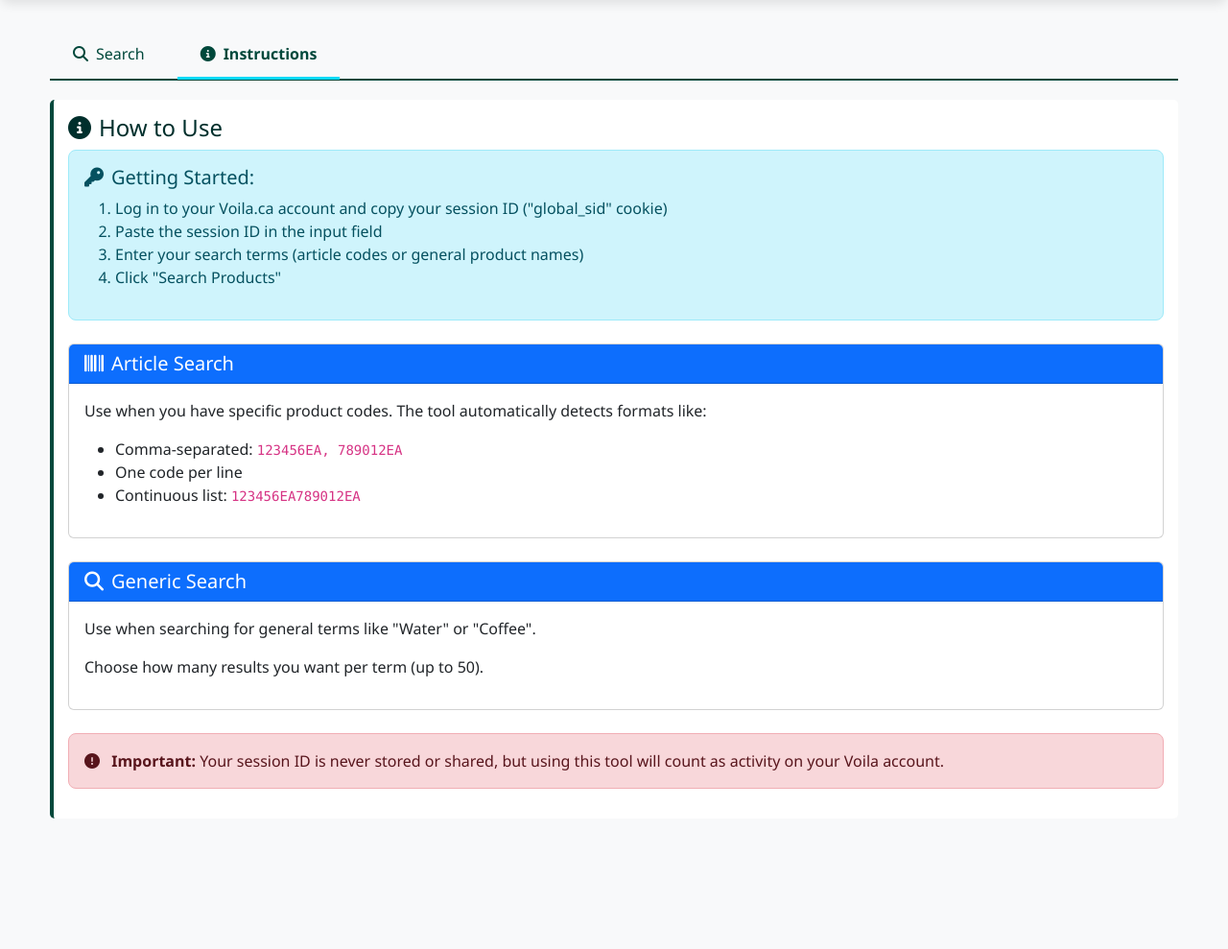
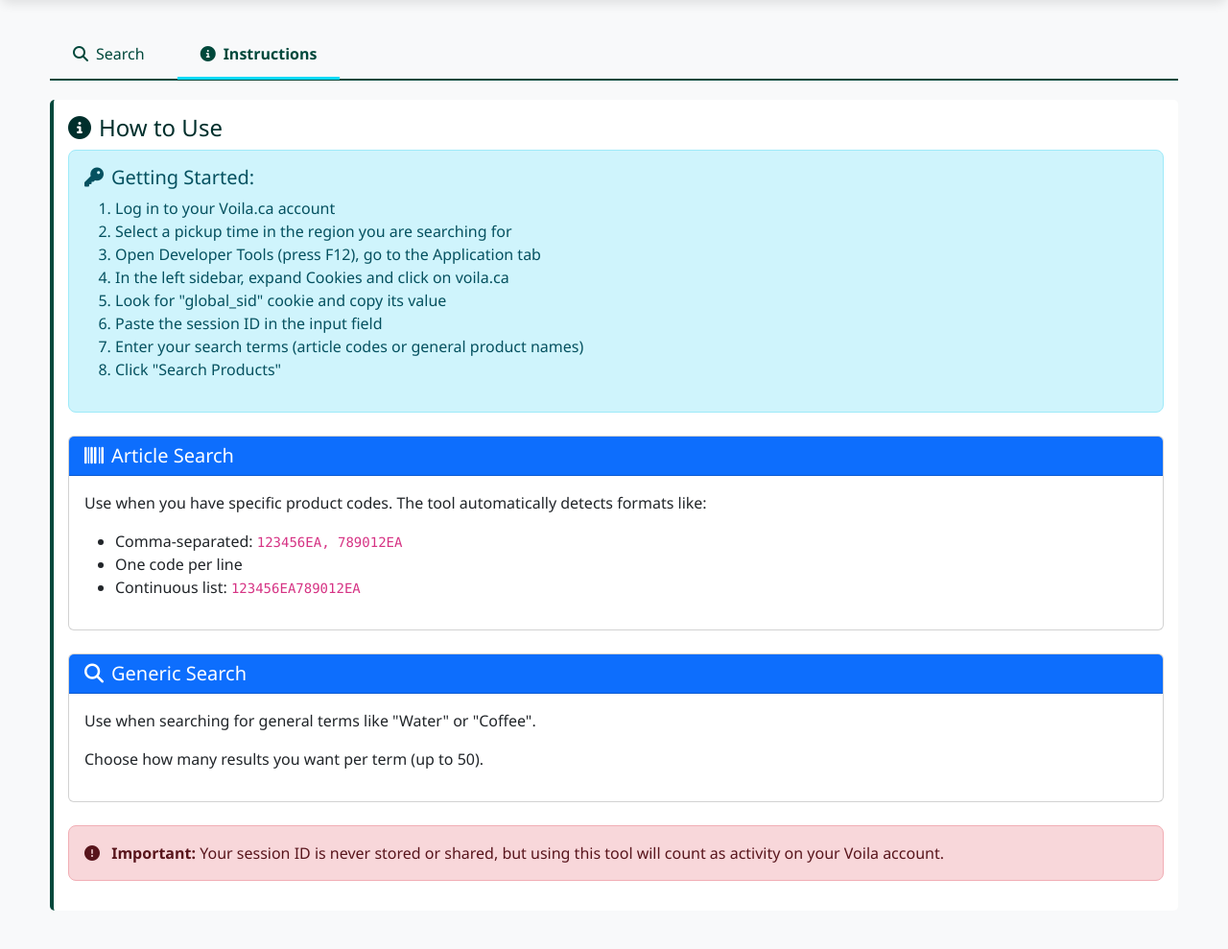
Before and after one commit to Nacnud88/markchecker, a Flask app: page / in a window 1280 px wide, after a click on "Instructions". Shown: the part 116-1105 px from the top of the page at 96% size. Before the commit the page ends 969 px from the top, so only its background shows below. Run offline with Flask 3, Linux system fonts and the light colour scheme; some libraries are stand-ins or nearby versions.

Commit message:
Update index.html

```diff
--- a/templates/index.html
+++ b/templates/index.html
@@ -877,7 +877,11 @@
                 <div class="alert alert-info mb-4">
     <h5><i class="fas fa-key me-2"></i>Getting Started:</h5>
     <ol>
-                        <li>Log in to your Voila.ca account and copy your session ID ("global_sid" cookie)</li>
+        <li>Log in to your Voila.ca account</li>
+        <li>Select a pickup time in the region you are searching for</li>
+        <li>Open Developer Tools (press F12), go to the Application tab</li>
+        <li>In the left sidebar, expand Cookies and click on voila.ca</li>
+        <li>Look for "global_sid" cookie and copy its value</li>
         <li>Paste the session ID in the input field</li>
         <li>Enter your search terms (article codes or general product names)</li>
         <li>Click "Search Products"</li>
```
Lines whose indentation alone changed are shown as unchanged.
